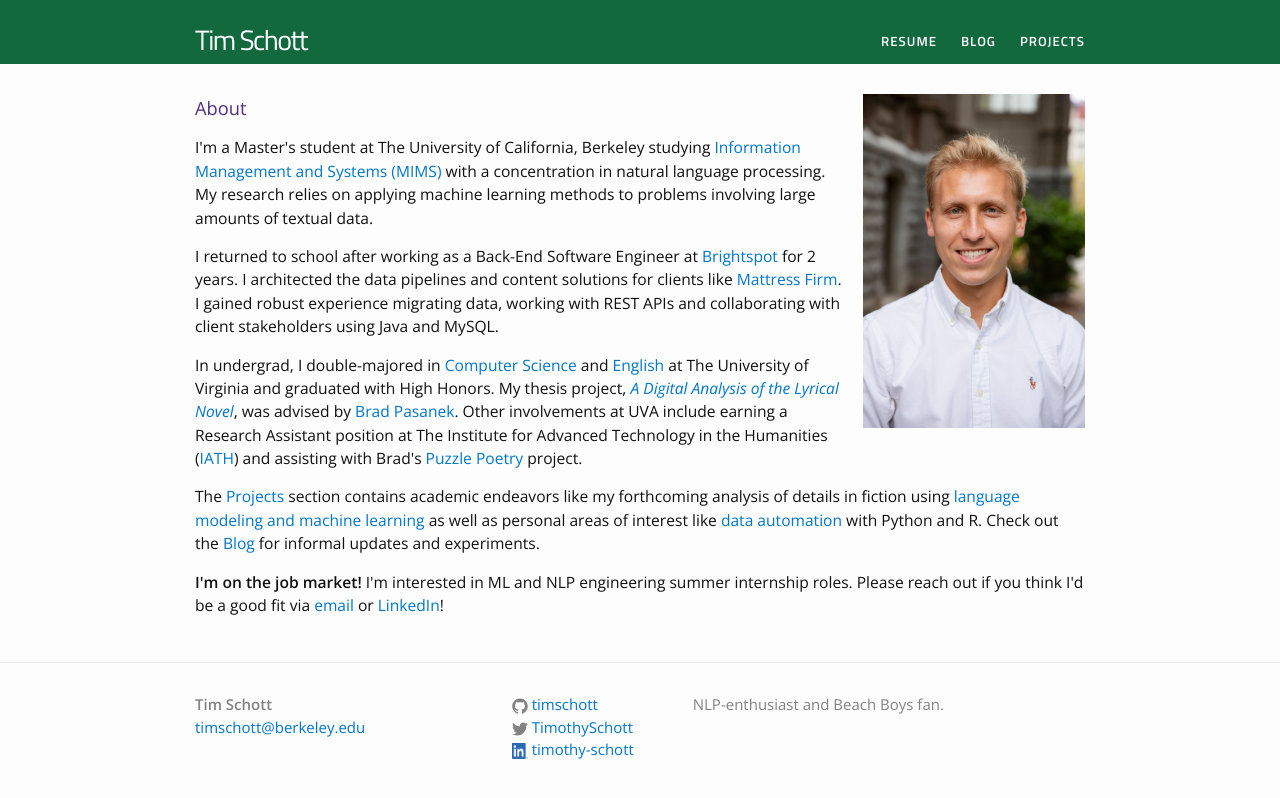
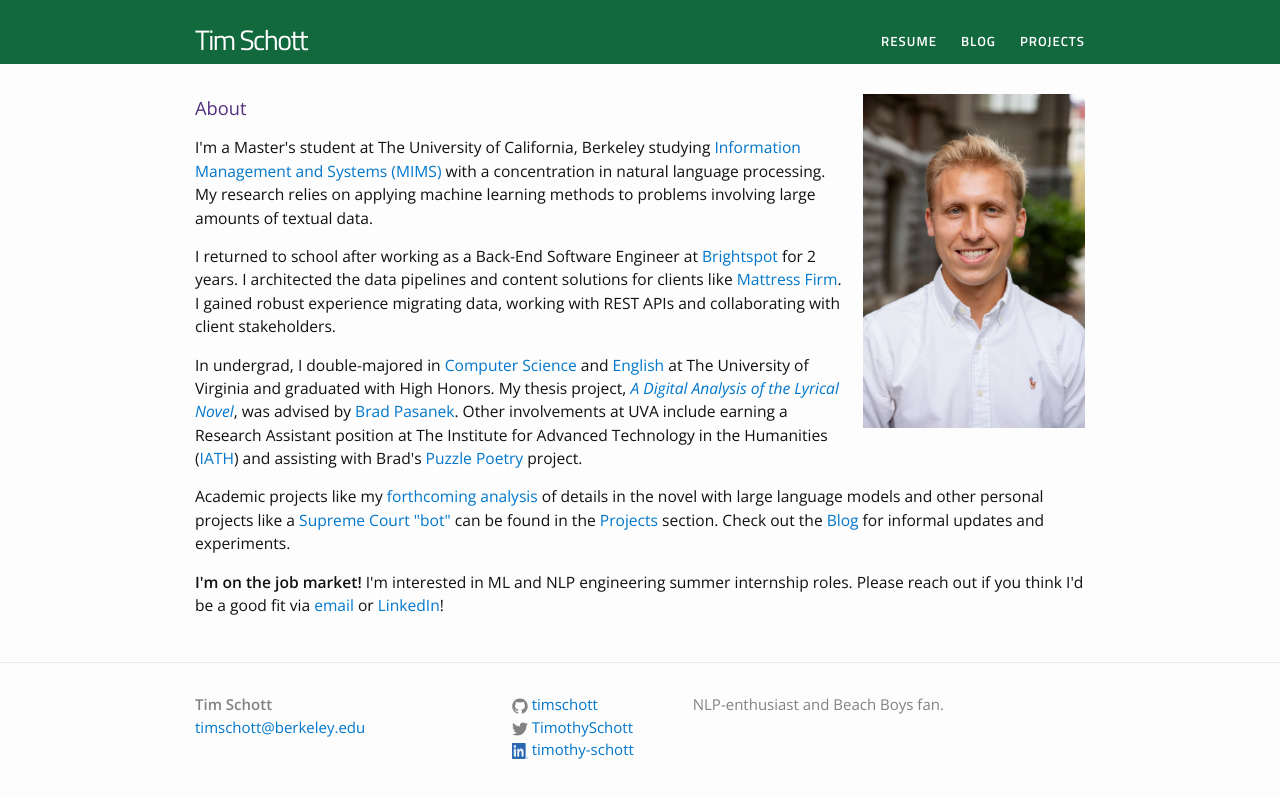
Before and after one commit to timschott/timschott.github.io, a Jekyll site: the page built from index.html, in a window 1280 px wide. Shown: the top 798 px of the page. Built offline with Jekyll 4.4.1, drawn with Linux system fonts in a browser that asks for light colours.

Commit message:
sensible

```diff
--- a/index.html
+++ b/index.html
@@ -11,10 +11,10 @@ description: Welcome to my site!
 
 <p>I'm a Master's student at The University of California, Berkeley studying <a href="https://www.ischool.berkeley.edu/programs/mims">Information Management and Systems (MIMS)</a> with a concentration in natural language processing. My research relies on applying machine learning methods to problems involving large amounts of textual data.</p>
 
-<p>I returned to school after working as a Back-End Software Engineer at <a href="https://www.brightspot.com/">Brightspot</a> for 2 years. I architected the data pipelines and content solutions for clients like <a href="https://www.mattressfirm.com">Mattress Firm</a>. I gained robust experience migrating data, working with REST APIs and collaborating with client stakeholders using Java and MySQL.</p>
+<p>I returned to school after working as a Back-End Software Engineer at <a href="https://www.brightspot.com/">Brightspot</a> for 2 years. I architected the data pipelines and content solutions for clients like <a href="https://www.mattressfirm.com">Mattress Firm</a>. I gained robust experience migrating data, working with REST APIs and collaborating with client stakeholders.</p>
 
 <p>In undergrad, I double-majored in <a href = "https://engineering.virginia.edu/departments/computer-science/about-computer-science/about-us">Computer Science</a> and <a href ="https://english.as.virginia.edu/undergraduate">English</a> at The University of Virginia and graduated with High Honors. My thesis project, <a href = "/thesis"><i>A Digital Analysis of the Lyrical Novel</i></a>, was advised by <a href="https://english.as.virginia.edu/people/profile/bmp7e">Brad Pasanek</a>. Other involvements at UVA include earning a Research Assistant position at The Institute for Advanced Technology in the Humanities (<a href="http://www.iath.virginia.edu/">IATH</a>) and assisting with Brad's <a href="https://puzzlepoesis.org">Puzzle Poetry</a> project.</p>
 
-<p>The <a href="/projects">Projects</a> section contains academic endeavors like my forthcoming analysis of details in fiction using <a href = "/projects/details">language modeling and machine learning</a> as well as personal areas of interest like <a href = "/projects/wapo">data automation</a> with Python and R. Check out the <a href="/blog">Blog</a> for informal updates and experiments.</p>
+<p>Academic projects like my <a href = "/projects/details">forthcoming analysis</a> of details in the novel with large language models and other personal projects like a <a href = "/projects/sbotus">Supreme Court "bot"</a> can be found in the <a href="/projects">Projects</a> section. Check out the <a href="/blog">Blog</a> for informal updates and experiments.</p>
 
 <p><b>I'm on the job market!</b> I'm interested in ML and NLP engineering summer internship roles. Please reach out if you think I'd be a good fit via <a href="mailto:timschott@berkeley.edu">email</a> or <a href="https://linkedin.com/in/timothy-schott">LinkedIn</a>!</p>
```
